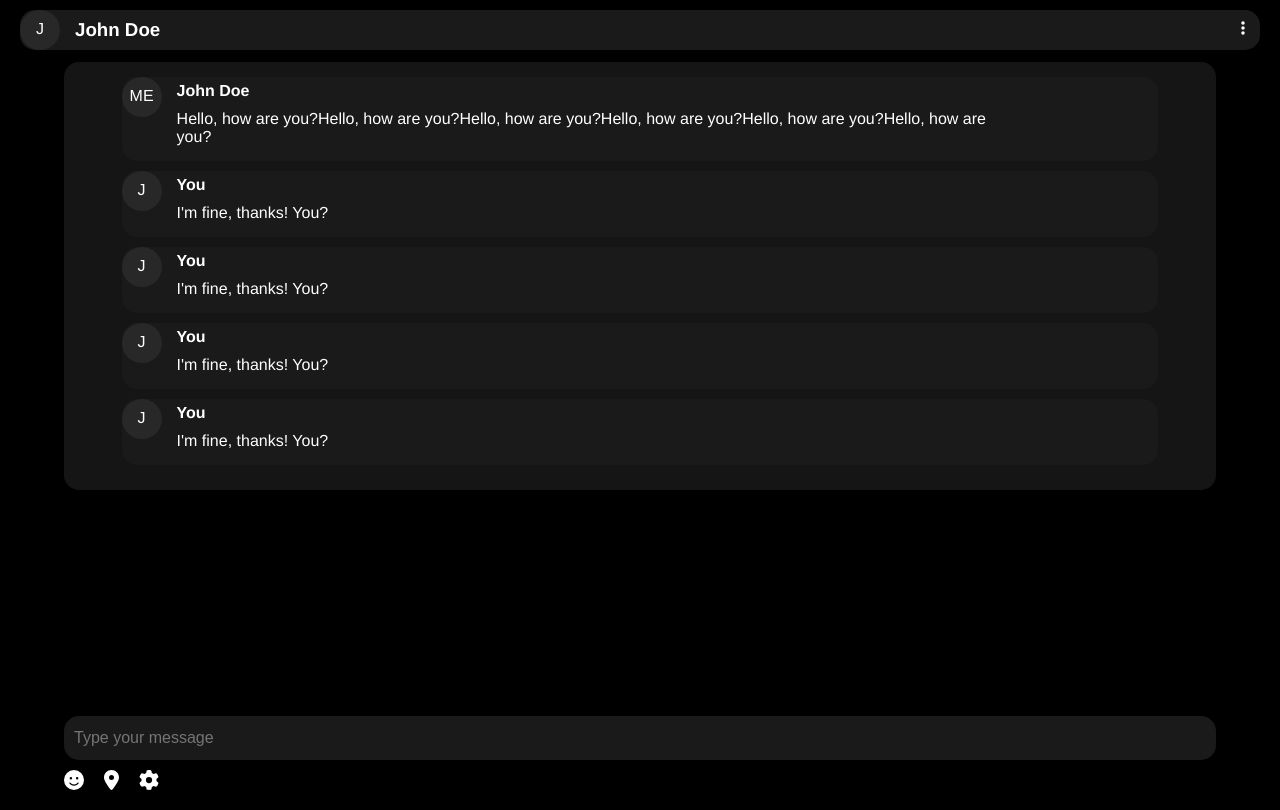
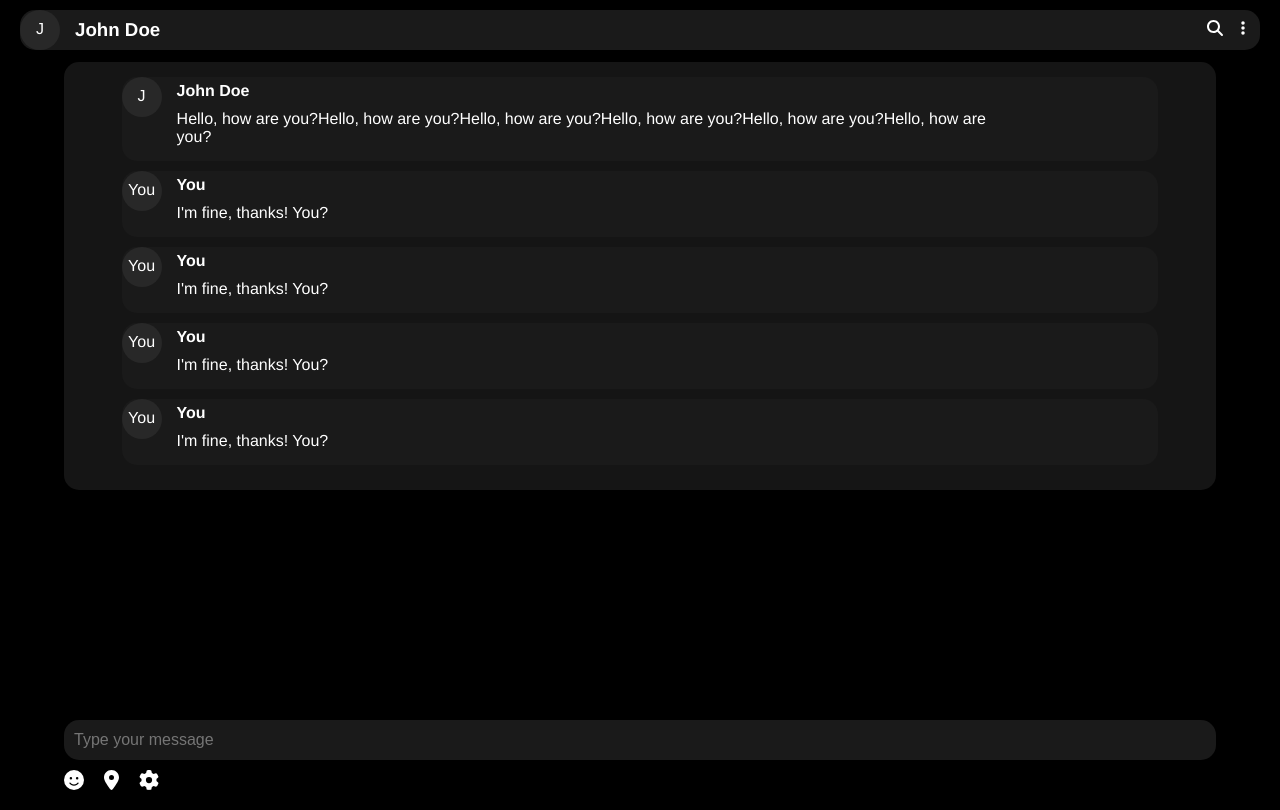
Before and after one commit to enygf3/messenger, a React (Create React App) app: page /chat in a window 1280 px wide. Built offline with nearby package versions, Linux system fonts and the light colour scheme.

Commit message:
added search bar animation

```diff
--- a/src/app.sass
+++ b/src/app.sass
@@ -11,6 +11,16 @@
   flex-wrap: nowrap
   justify-content: space-evenly
   align-items: center
+
+.input
+  width: 100%
+  border: none
+  line-height: 40px
+  background: #1a1a1a
+  border-radius: 15px
+  color: #fff
+  padding: 0 10px
+  font-size: 16px
 
 #root
   width: 100%
--- a/src/pages/chat/ChatPage.tsx
+++ b/src/pages/chat/ChatPage.tsx
@@ -1,6 +1,6 @@
-import React, {ChangeEvent, useState, KeyboardEvent, useRef} from "react";
+import React, {useState, KeyboardEvent, useRef} from "react";
 import { FontAwesomeIcon } from "@fortawesome/react-fontawesome";
-import { faEllipsisVertical, faFaceSmile, faGear, faLocationDot } from "@fortawesome/free-solid-svg-icons";
+import { faEllipsisVertical, faFaceSmile, faGear, faLocationDot, faMagnifyingGlass } from "@fortawesome/free-solid-svg-icons";
 import {ChatDialog} from "./types";
 import './styles.sass'
 
@@ -37,6 +37,8 @@ const ChatPage = () => {
         user: 'John Doe',
     })
     const messagesRef = useRef<HTMLDivElement>(null)
+    const chatHeaderRef = useRef<HTMLDivElement>(null)
+    const searchBarRef = useRef<HTMLInputElement>(null)
 
     const smoothScrollToBottom = () => {
         setTimeout(() => {
@@ -74,25 +76,54 @@ const ChatPage = () => {
         }
     }
 
+    const toggleBars = () => {
+        if (chatHeaderRef.current && searchBarRef.current) {
+            chatHeaderRef.current.classList.toggle('header-hide')
+            searchBarRef.current.classList.toggle('search-active')
+        }
+    }
+
+    const closeSearch = (event: UIEvent) => {
+        const target = event.target as HTMLInputElement
+        if (!target.classList.contains('search-active')) {
+            window.removeEventListener('click', closeSearch)
+            toggleBars()
+        }
+    }
+
+    const openSearch = () => {
+        if (chatHeaderRef.current && searchBarRef.current) {
+            toggleBars()
+            searchBarRef.current.focus()
+            setTimeout(() => {
+                if (searchBarRef.current && searchBarRef.current.classList.contains('search-active')) {
+                    window.addEventListener('click', closeSearch)
+                }
+            }, 0)
+        }
+    }
+
     return (
         <>
             <main>
                 <header>
-                    <div className='row jst-start chat'>
+                    <div className='row jst-start chat-header' ref={chatHeaderRef}>
                         <div className='dialog-img'>
                             <p>{dialog.user[0]}</p>
                         </div>
                         <h3>{dialog.user}</h3>
                         <div className='chat-settings'>
+                            <FontAwesomeIcon icon={faMagnifyingGlass} onClick={openSearch} />
                             <FontAwesomeIcon icon={faEllipsisVertical} />
                         </div>
                     </div>
+                    <input className='search input' ref={searchBarRef}/>
                 </header>
                 <div ref={messagesRef} className='column dialogs chat-dialogs'>
-                    { dialog.messages?.map(item => {
-                        return <div className='row dialog message'>
+                    { dialog.messages?.map((item, index) => {
+                        return <div className='row dialog message' key={index}>
                             <div className='dialog-img'>
-                                <p>{item.fromMe ? dialog.user[0] : 'ME'}</p>
+                                <p>{!item.fromMe ? dialog.user[0] : 'You'}</p>
                             </div>
                             <div className='column'>
                                 <h3>
@@ -106,7 +137,7 @@ const ChatPage = () => {
                     }) }
                 </div >
                 <div className='chat-input'>
-                    <input type='text' placeholder='Type your message' onKeyUp={handleMessage}/>
+                    <input className='input' placeholder='Type your message' onKeyUp={handleMessage}/>
                     <div className='row jst-start'>
                         <FontAwesomeIcon className='fa-lg' icon={faFaceSmile} />
                         <FontAwesomeIcon className='fa-lg' icon={faLocationDot} />
--- a/src/pages/chat/styles.sass
+++ b/src/pages/chat/styles.sass
@@ -1,7 +1,9 @@
-.chat
+.chat-header
   position: relative
   background: #1a1a1a
   border-radius: 15px
+  transition-duration: .5s
+  top: 0
   .dialog-img
     margin-right: 15px
   .chat-settings
@@ -9,6 +11,21 @@
     position: absolute
     top: 10px
     right: 0
+
+.header-hide
+  top: -150px !important
+  transition-duration: .5s
+
+.search
+  top: -150px
+  position: relative
+  background: #1a1a1a
+  border-radius: 15px
+  transition-duration: .5s
+
+.search-active
+  top: -40px
+  transition-duration: .5s
 
 .chat-dialogs
   min-height: 30%
@@ -32,12 +49,3 @@
   .row
     margin-top: 10px
     gap: 20px
-  input
-    width: 100%
-    border: none
-    line-height: 44px
-    background: #1a1a1a
-    border-radius: 15px
-    color: #fff
-    padding: 0 10px
-    font-size: 16px
```
